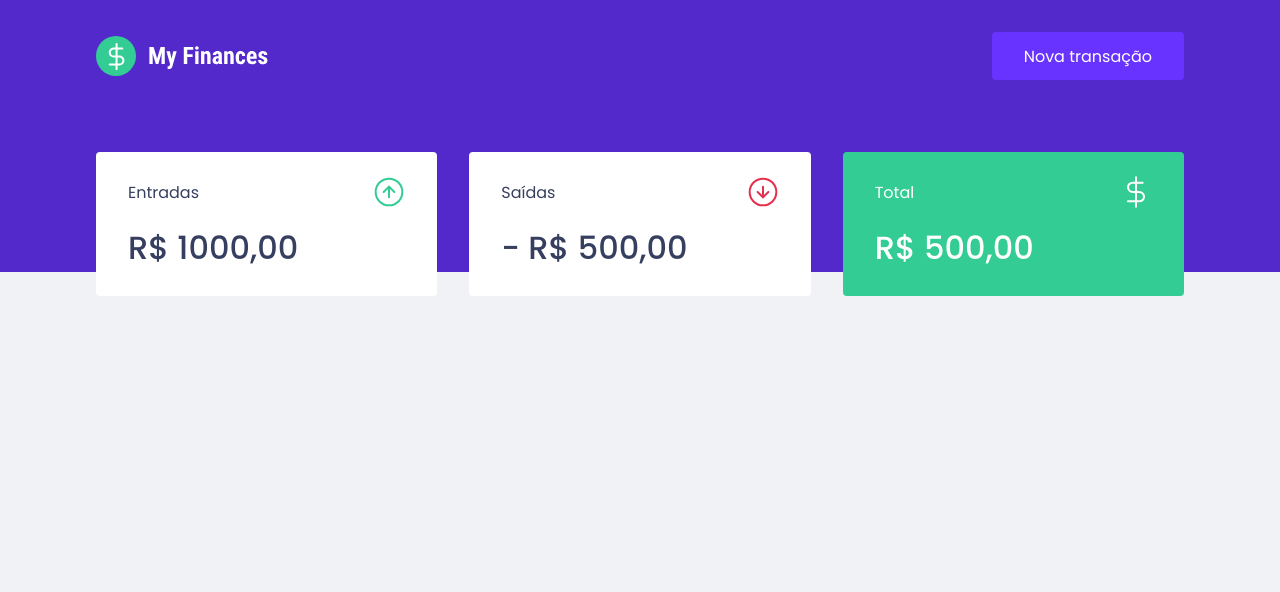
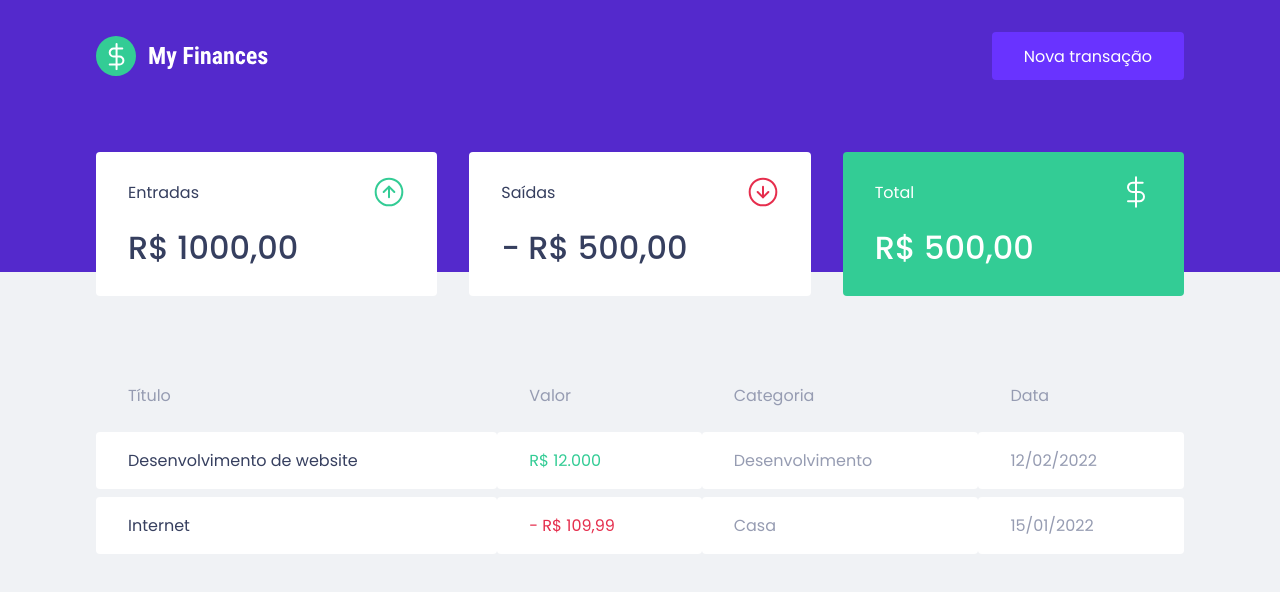
Before and after one commit to goncadanilo/my-finances, a React (Create React App) app: page / in a window 1280 px wide. Shown: the top 592 px of the page. Built offline with nearby package versions, Linux system fonts and the light colour scheme.

Commit message:
feat: create the transactions table component

```diff
--- a/src/components/Dashboard/index.tsx
+++ b/src/components/Dashboard/index.tsx
@@ -1,10 +1,12 @@
 import { Summary } from 'src/components/Summary';
+import { TransactionsTable } from 'src/components/TransactionsTable';
 import { Container } from './styles';
 
 export function DashBoard() {
   return (
     <Container>
       <Summary />
+      <TransactionsTable />
     </Container>
   );
 }
--- /dev/null
+++ b/src/components/TransactionsTable/index.tsx
@@ -0,0 +1,33 @@
+import { Container } from './styles';
+
+export function TransactionsTable() {
+  return (
+    <Container>
+      <table>
+        <thead>
+          <tr>
+            <th>Título</th>
+            <th>Valor</th>
+            <th>Categoria</th>
+            <th>Data</th>
+          </tr>
+        </thead>
+
+        <tbody>
+          <tr>
+            <td>Desenvolvimento de website</td>
+            <td className="deposit">R$ 12.000</td>
+            <td>Desenvolvimento</td>
+            <td>12/02/2022</td>
+          </tr>
+          <tr>
+            <td>Internet</td>
+            <td className="withdraw">- R$ 109,99</td>
+            <td>Casa</td>
+            <td>15/01/2022</td>
+          </tr>
+        </tbody>
+      </table>
+    </Container>
+  );
+}
--- /dev/null
+++ b/src/components/TransactionsTable/styles.ts
@@ -0,0 +1,38 @@
+import styled from 'styled-components';
+
+export const Container = styled.div`
+  margin-top: 4rem;
+
+  table {
+    width: 100%;
+    border-spacing: 0 0.5rem;
+
+    th {
+      color: var(--text-body);
+      font-weight: 400;
+      padding: 1rem 2rem;
+      text-align: left;
+      line-height: 1.5rem;
+    }
+
+    td {
+      padding: 1rem 2rem;
+      border: 0;
+      background: var(--shape);
+      color: var(--text-body);
+      border-radius: 0.25rem;
+
+      &:first-child {
+        color: var(--text-title);
+      }
+
+      &.deposit {
+        color: var(--green);
+      }
+
+      &.withdraw {
+        color: var(--red);
+      }
+    }
+  }
+`;
```
